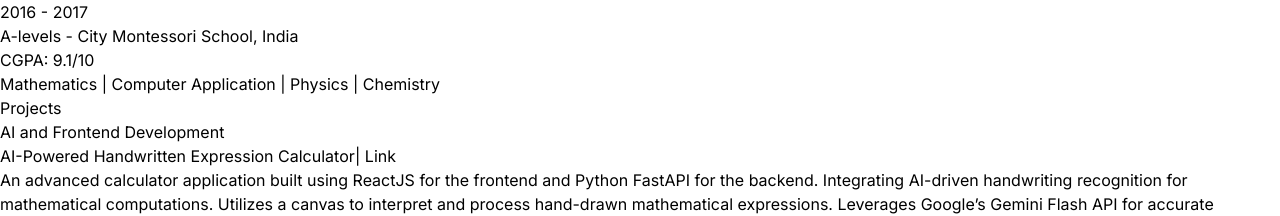
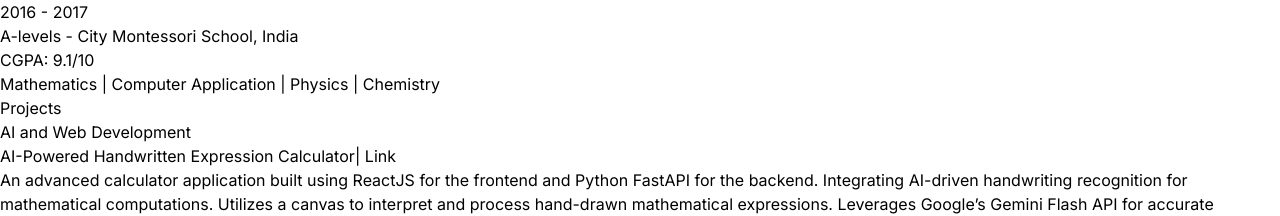
Before and after one commit to coderajyash/portfolio, a React (Vite) app: page / in a window 1280 px wide. Shown: the part 3750-3966 px from the top of the page. Built offline with nearby package versions, Linux system fonts and the light colour scheme.

Commit message:
Resume fixes 4

```diff
--- a/src/constants/index.js
+++ b/src/constants/index.js
@@ -82,7 +82,7 @@ export const CERTIFICATIONS = [
 export const PROJECTS = [
   {
     title: "AI-Powered Handwritten Expression Calculator",
-    category: "AI and Frontend Development",
+    category: "AI and Web Development",
     link: 'https://calc-fe-math.vercel.app/',
     description: "An advanced calculator application built using ReactJS for the frontend and Python FastAPI for the backend. Integrating AI-driven handwriting recognition for mathematical computations. Utilizes a canvas to interpret and process hand-drawn mathematical expressions. Leverages Google’s Gemini Flash API for accurate mathematical expression recognition and problem-solving. Advanced Computation Capabilities: Supports algebraic equations (1x + 2y = ?), physics based problems (e.g., relative velocity calculations), and more.",
     technologies: ["ReactJs", "Tailwind CSS", "Python", "FastAPI", "Gemini"],
```
